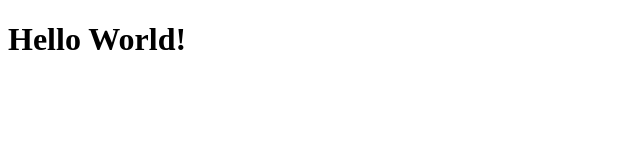
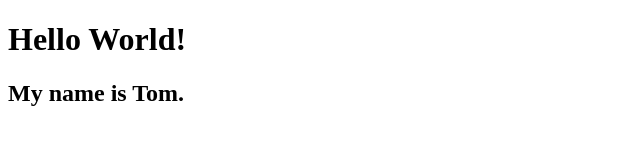
Before and after one commit to HongGers/HongGers.github.io, a plain HTML site: page index.html in a window 1280 px wide. Shown: the whole page, without its empty margins (0-640 px from the left). Drawn offline with Linux system fonts and the light colour scheme.

Commit message:
add self introduction

```diff
--- a/index.html
+++ b/index.html
@@ -9,6 +9,7 @@
 
 <body>
     <h1>Hello World!</h1>
+    <h2>My name is Tom.</h2>
 </body>
 
 </html>
```
